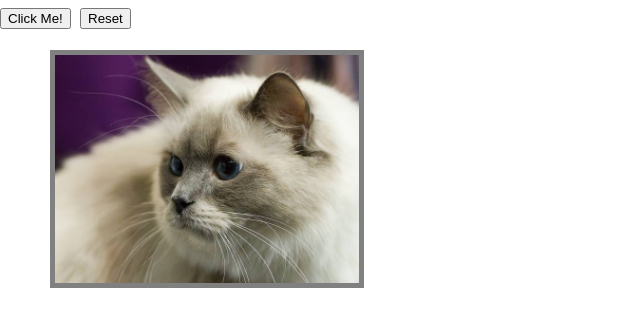
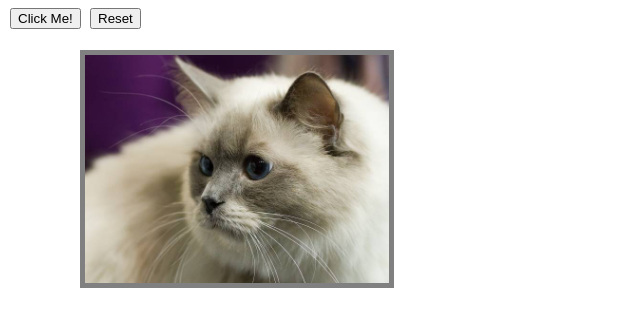
Before and after one commit to icisner/CATS, a plain HTML site: page index.html in a window 1280 px wide. Shown: the whole page, without its empty margins (0-640 px from the left). Drawn offline with Linux system fonts and the light colour scheme.

Commit message:
moving to right

```diff
--- a/css/style.css
+++ b/css/style.css
@@ -1,13 +1,13 @@
 #catsclick{
     position: absolute;
-    left: 0px;
+    left: 10px;
 
 
 }
 
 #catsreset{
     position: absolute;
-    left: 80px;
+    left: 90px;
 
 
 }
@@ -25,7 +25,7 @@
 #catpic{
 position: absolute;
 top: 50px;
-left: 50px;
+left: 80px;
 border: 5px solid gray;
 
 }
```
